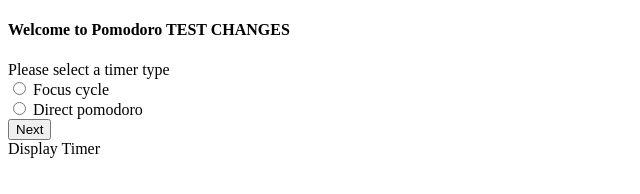
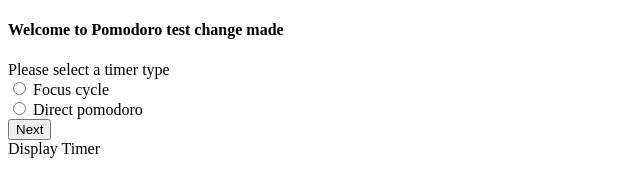
Before and after one commit to Orishv321/pomodoroExtension, a browser extension: page index.html in a window 1280 px wide. Shown: the full height of the page, 0-640 px from the left. Drawn offline with Linux system fonts and the light colour scheme.

Commit message:
Improvements: made changes

```diff
--- a/index.html
+++ b/index.html
@@ -7,7 +7,7 @@
 </head>
 <body>
 <div>
-    <h4>Welcome to Pomodoro TEST CHANGES </h4>
+    <h4>Welcome to Pomodoro test change made  </h4>
     <div id="message_section">
         <span id="error_message_display"></span>
         <span id="warning_message_display"></span>
```
